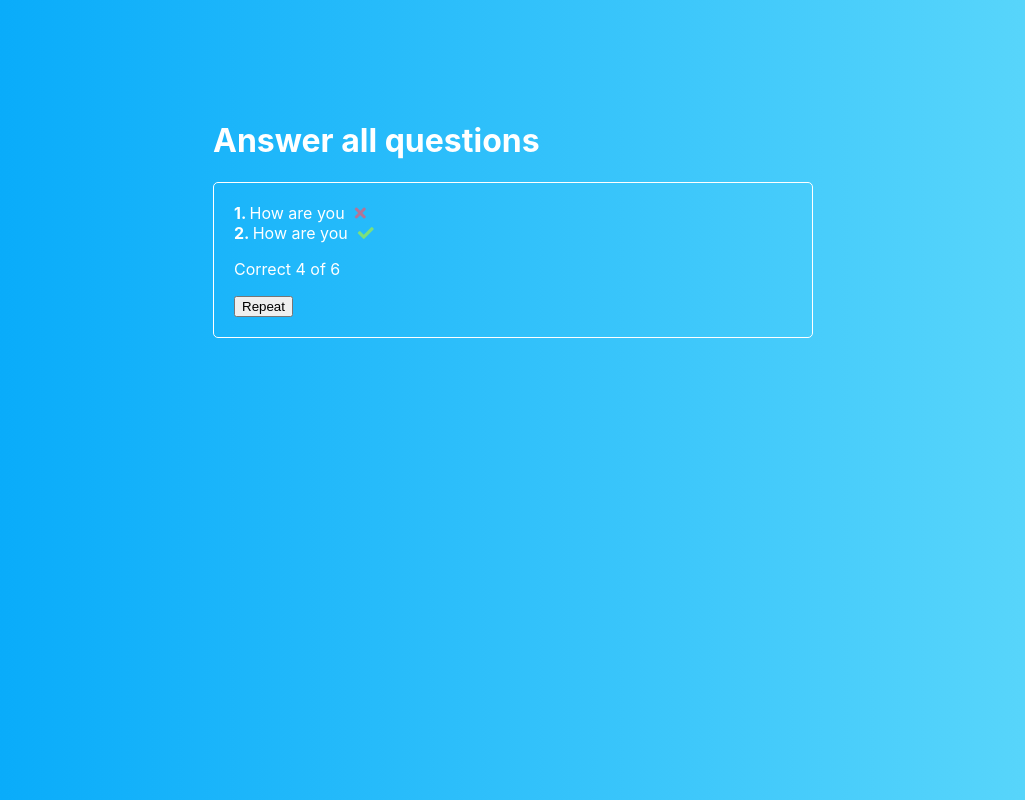
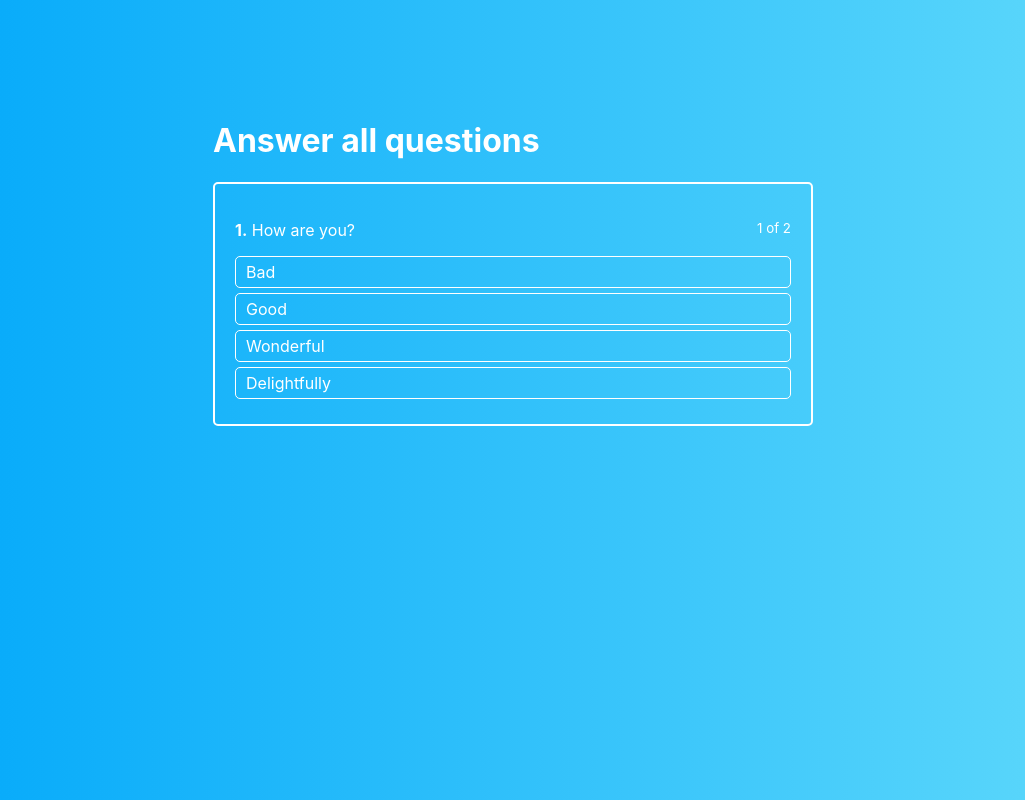
Before and after one commit to shumikhinigor/react, a React (Create React App) app: page / in a window 1280 px wide. Shown: the whole page, without its empty margins (127-1152 px from the left). Built offline with nearby package versions, Linux system fonts and the light colour scheme.

Commit message:
calculation of results

```diff
--- a/src/components/QuizFinished/QuizFinished.js
+++ b/src/components/QuizFinished/QuizFinished.js
@@ -3,25 +3,36 @@ import classes from './QuizFinished.module.sass'
 
 class QuizFinished extends Component {
 	render() {
+		const successCount = Object.keys(this.props.results).reduce((total, key) => {
+			if (this.props.results[key] === 'success') total++
+			return total
+		}, 0)
+
 		return (
 			<div className={ classes.QuizFinished }>
 				<ul>
-					<li>
-						<strong>1. </strong>
-						How are you
-						<i className={ 'fa fa-times ' + classes.error } />
-					</li>
-					<li>
-						<strong>2. </strong>
-						How are you
-						<i className={ 'fa fa-check ' + classes.success } />
-					</li>
+					{
+						this.props.quiz.map((quizItem, index) => {
+							const IconClasses = [
+								'fa',
+								this.props.results[quizItem.id] === 'error' ? 'fa-times' : 'fa-check',
+								classes[this.props.results[quizItem.id]]
+							]
+							return (
+								<li key={ quizItem.id }>
+									<strong>{ index + 1 }</strong>. &nbsp;
+									{ quizItem.question }
+									<i className={ IconClasses.join(' ') } />
+								</li>
+							)
+						})
+					}
 				</ul>
 
-				<p>Correct 4 of 6</p>
+				<p>Correct { successCount } of { this.props.quiz.length }</p>
 
 				<div>
-					<button>Repeat</button>
+					<button onClick={ this.props.onClickRepeat }>Repeat</button>
 				</div>
 			</div>
 		)
--- a/src/containers/Quiz/Quiz.js
+++ b/src/containers/Quiz/Quiz.js
@@ -7,7 +7,8 @@ class Quiz extends Component {
 	constructor(props) {
 		super(props)
 		this.state = {
-			isFinished: true,
+			results: {}, // { [id]: 'success || error }
+			isFinished: false,
 			activeQuestions: 0,
 			answerState: null, // { [id]: 'success || error' }
 			quiz: [
@@ -38,16 +39,17 @@ class Quiz extends Component {
 	}
 
 	onClickAnswerHandler = answerId => {
-		const { quiz, activeQuestions, answerState } = this.state
+		const { quiz, activeQuestions, answerState, results } = this.state
+		const question = quiz[activeQuestions]
 
 		if (answerState) {
 			const key = Object.keys(answerState)[0]
 			if (answerState[key] === 'success') return
 		}
 
-		const question = quiz[activeQuestions]
 		if (question.correctAnswerId === answerId) {
-			this.setState({ answerState: { [answerId]: 'success' } })
+			if (!results[question.id]) results[question.id] = 'success'
+			this.setState({ answerState: { [answerId]: 'success' }, results })
 			const timeout = setTimeout(() => {
 				if (this.isQuizFinished()) this.setState({ isFinished: true })
 				else this.setState({ activeQuestions: activeQuestions + 1, answerState: null })
@@ -55,13 +57,22 @@ class Quiz extends Component {
 				clearTimeout(timeout)
 			}, 1000)
 		} else {
-			this.setState({ answerState: { [answerId]: 'error' } })
+			results[question.id] = 'error'
+			this.setState({ answerState: { [answerId]: 'error' }, results })
 		}
 	}
-
 	isQuizFinished = () => {
 		return this.state.activeQuestions + 1 === this.state.quiz.length
 	}
+	onClickRepeatHandler = () => {
+		this.setState({
+			activeQuestions: 0,
+			answerState: null,
+			isFinished: false,
+			results: {}
+		})
+	}
+
 
 	render() {
 		return (
@@ -72,7 +83,9 @@ class Quiz extends Component {
 					{
 						this.state.isFinished
 							? <QuizFinished
-
+								results={ this.state.results }
+								quiz={ this.state.quiz }
+								onClickRepeat={ this.onClickRepeatHandler }
 							/>
 							: <QuizActive
 								answers={ this.state.quiz[this.state.activeQuestions].answers }
```
